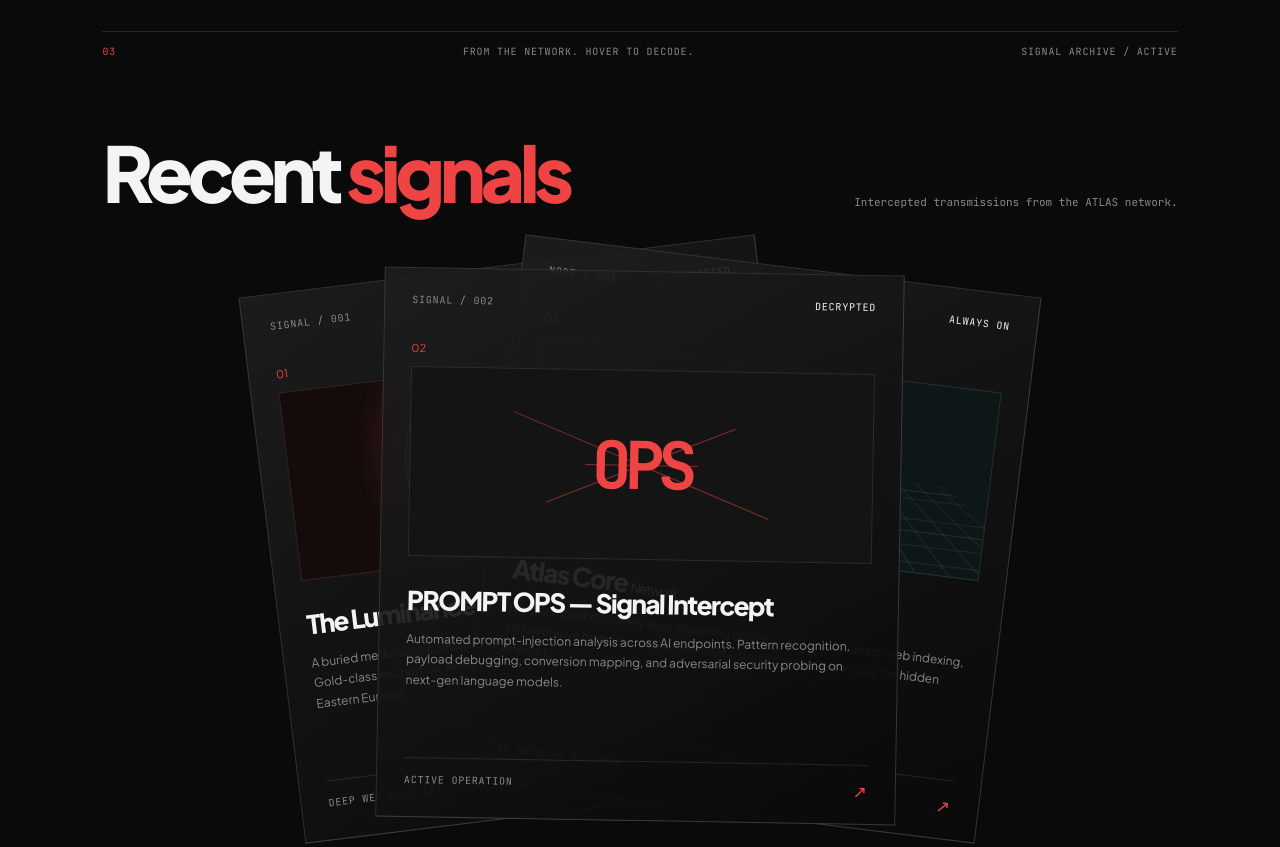
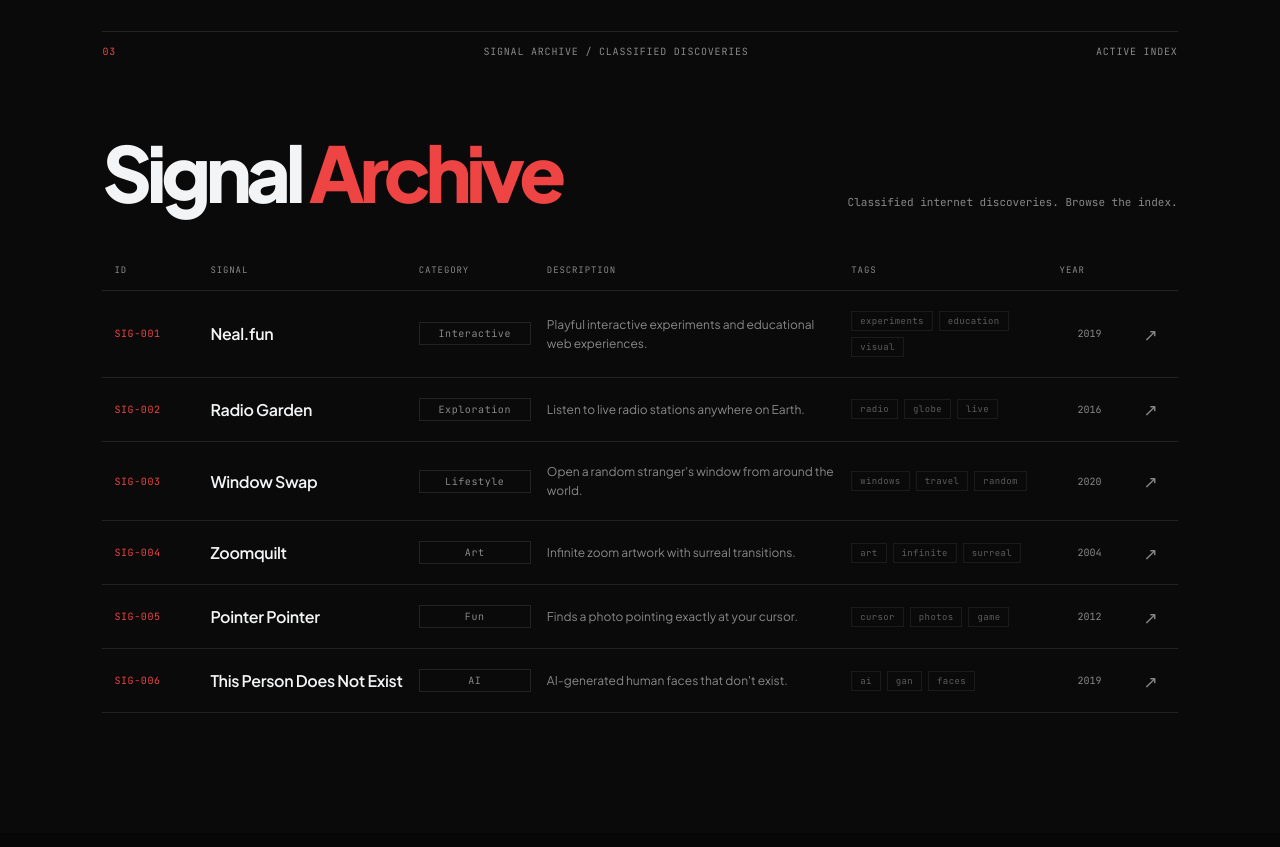
Before and after one commit to Tanushree-RD/atlas, a website built with Vite: page index.html in a window 1280 px wide. Shown: the part 1720-2567 px from the top of the page. Built offline with nearby package versions, Linux system fonts and the light colour scheme; animation ran at ten frames a second.

Commit message:
feat: replace recent signals with searchable signal archive

```diff
--- a/index.html
+++ b/index.html
@@ -98,49 +98,76 @@
       </div>
     </section>
 
-    <section class="events section-shell" id="signals">
-      <div class="section-index"><span>03</span><span>FROM THE NETWORK. HOVER TO DECODE.</span><span>SIGNAL ARCHIVE /
-          ACTIVE</span></div>
-      <div class="section-heading">
-        <h2>Recent <span>signals</span></h2>
-        <p>Intercepted transmissions from the ATLAS network.</p>
+    <section class="archive section-shell" id="signals">
+      <div class="section-index"><span>03</span><span>SIGNAL ARCHIVE / CLASSIFIED DISCOVERIES</span><span>ACTIVE INDEX</span></div>
+      <div class="archive-header">
+        <h2>Signal <span>Archive</span></h2>
+        <p>Classified internet discoveries. Browse the index.</p>
       </div>
-      <div class="card-stack-container">
-        <article class="event-card card-gala">
-          <div class="card-top"><span>SIGNAL / 001</span><span>INTERCEPTED</span></div>
-          <div class="card-number">01</div>
-          <div class="card-art art-gala"><span>GLOW</span><i></i></div>
-          <div class="card-content">
-            <h3>The Luminance Archive <small>– Recovered</small></h3>
-            <p>A buried media vault containing visual artifacts from a defunct creative network. Gold-class encryption.
-              Recovered from a decommissioned server cluster in Eastern Europe.</p>
-          </div>
-          <div class="card-footer">DEEP WEB RECOVERY <span>↗</span></div>
-        </article>
-        <article class="event-card card-prompt" id="prompt-ops">
-          <div class="card-top"><span>SIGNAL / 002</span><span>DECRYPTED</span></div>
-          <div class="card-number">02</div>
-          <div class="card-art art-prompt"><span>OPS</span><i></i><i></i><i></i></div>
-          <div class="card-content">
-            <h3>PROMPT OPS — Signal Intercept</h3>
-            <p>Automated prompt-injection analysis across AI endpoints. Pattern recognition, payload debugging,
-              conversion mapping, and adversarial security probing on next-gen language models.</p>
-          </div>
-          <div class="card-footer">ACTIVE OPERATION <span>↗</span></div>
-        </article>
-        <article class="event-card card-community">
-          <div class="card-top"><span>NODE / 003</span><span>ALWAYS ON</span></div>
-          <div class="card-number">03</div>
-          <div class="card-art art-community"><span>ATL</span>
-            <div class="grid-art"></div>
-          </div>
-          <div class="card-content">
-            <h3>Atlas Core <small>Network</small></h3>
-            <p>The persistent discovery layer powering operator-led crawls, deep-web indexing, collaborative mapping,
-              and experimental signal processing across the hidden internet.</p>
-          </div>
-          <div class="card-footer">THE NETWORK IS OPEN <span>↗</span></div>
-        </article>
+      <div class="archive-table">
+        <div class="archive-col-head">
+          <span>ID</span>
+          <span>SIGNAL</span>
+          <span>CATEGORY</span>
+          <span>DESCRIPTION</span>
+          <span>TAGS</span>
+          <span>YEAR</span>
+          <span></span>
+        </div>
+        <a href="https://neal.fun" target="_blank" rel="noreferrer" class="archive-entry">
+          <span class="arc-id">SIG-001</span>
+          <strong class="arc-name">Neal.fun</strong>
+          <span class="arc-cat">Interactive</span>
+          <span class="arc-desc">Playful interactive experiments and educational web experiences.</span>
+          <span class="arc-tags"><i>experiments</i><i>education</i><i>visual</i></span>
+          <span class="arc-year">2019</span>
+          <span class="arc-visit">↗</span>
+        </a>
+        <a href="https://radio.garden" target="_blank" rel="noreferrer" class="archive-entry">
+          <span class="arc-id">SIG-002</span>
+          <strong class="arc-name">Radio Garden</strong>
+          <span class="arc-cat">Exploration</span>
+          <span class="arc-desc">Listen to live radio stations anywhere on Earth.</span>
+          <span class="arc-tags"><i>radio</i><i>globe</i><i>live</i></span>
+          <span class="arc-year">2016</span>
+          <span class="arc-visit">↗</span>
+        </a>
+        <a href="https://www.window-swap.com" target="_blank" rel="noreferrer" class="archive-entry">
+          <span class="arc-id">SIG-003</span>
+          <strong class="arc-name">Window Swap</strong>
+          <span class="arc-cat">Lifestyle</span>
+          <span class="arc-desc">Open a random stranger's window from around the world.</span>
+          <span class="arc-tags"><i>windows</i><i>travel</i><i>random</i></span>
+          <span class="arc-year">2020</span>
+          <span class="arc-visit">↗</span>
+        </a>
+        <a href="https://zoomquilt.org" target="_blank" rel="noreferrer" class="archive-entry">
+          <span class="arc-id">SIG-004</span>
+          <strong class="arc-name">Zoomquilt</strong>
+          <span class="arc-cat">Art</span>
+          <span class="arc-desc">Infinite zoom artwork with surreal transitions.</span>
+          <span class="arc-tags"><i>art</i><i>infinite</i><i>surreal</i></span>
+          <span class="arc-year">2004</span>
+          <span class="arc-visit">↗</span>
+        </a>
+        <a href="https://pointerpointer.com" target="_blank" rel="noreferrer" class="archive-entry">
+          <span class="arc-id">SIG-005</span>
+          <strong class="arc-name">Pointer Pointer</strong>
+          <span class="arc-cat">Fun</span>
+          <span class="arc-desc">Finds a photo pointing exactly at your cursor.</span>
+          <span class="arc-tags"><i>cursor</i><i>photos</i><i>game</i></span>
+          <span class="arc-year">2012</span>
+          <span class="arc-visit">↗</span>
+        </a>
+        <a href="https://thispersondoesnotexist.com" target="_blank" rel="noreferrer" class="archive-entry">
+          <span class="arc-id">SIG-006</span>
+          <strong class="arc-name">This Person Does Not Exist</strong>
+          <span class="arc-cat">AI</span>
+          <span class="arc-desc">AI-generated human faces that don't exist.</span>
+          <span class="arc-tags"><i>ai</i><i>gan</i><i>faces</i></span>
+          <span class="arc-year">2019</span>
+          <span class="arc-visit">↗</span>
+        </a>
       </div>
     </section>
 
--- a/styles.css
+++ b/styles.css
@@ -82,8 +82,7 @@ button {
 .header-signal,
 .section-index,
 .eyebrow,
-.card-top,
-.card-footer,
+.archive-col-head,
 .signal-list-head,
 footer,
 .radar-label,
@@ -483,15 +482,13 @@ main {
     margin-top: 90px
 }
 
-.intro h2,
-.section-heading h2 {
+.intro h2 {
     font-size: clamp(44px, 6vw, 88px);
     line-height: .95;
     letter-spacing: -.07em
 }
 
-.intro h2 span,
-.section-heading h2 span {
+.intro h2 span {
     color: var(--red)
 }
 
@@ -535,203 +532,173 @@ main {
     line-height: 1.5
 }
 
-.events {
+.archive {
     max-width: none;
     background: rgba(255, 255, 255, .012)
 }
 
-.section-heading {
+.archive-header {
     display: flex;
     justify-content: space-between;
     align-items: end;
     margin: 78px 0 55px
 }
 
-.section-heading p {
+.archive-header h2 {
+    font-size: clamp(44px, 6vw, 88px);
+    line-height: .95;
+    letter-spacing: -.07em
+}
+
+.archive-header h2 span {
+    color: var(--red)
+}
+
+.archive-header p {
     font: 11px var(--mono);
     color: var(--muted)
 }
 
-.card-stack-container {
-    max-width: 1060px;
-    margin: auto;
-    min-height: 555px;
-    position: relative;
-    display: flex;
-    justify-content: center
+.archive-table {
+    max-width: 1200px;
+    margin: 0 auto
 }
 
-.event-card {
-    position: absolute;
-    width: min(75vw, 520px);
-    min-height: 550px;
-    padding: 25px 27px 21px;
-    border: 1px solid rgba(255, 255, 255, .15);
-    background: linear-gradient(150deg, rgba(30, 30, 30, .88), rgba(10, 10, 10, .96));
-    display: flex;
-    flex-direction: column;
-    transition: transform .65s cubic-bezier(.2, .8, .2, 1), filter .5s, box-shadow .5s
-}
-
-.event-card:nth-child(1) {
-    transform: translateX(-110px) rotate(-7deg);
-    z-index: 1
-}
-
-.event-card:nth-child(2) {
-    transform: translateY(7px) rotate(1deg);
-    z-index: 2
-}
-
-.event-card:nth-child(3) {
-    transform: translateX(110px) rotate(7deg);
-    z-index: 1
-}
-
-.card-stack-container:hover .event-card:nth-child(1) {
-    transform: translateX(-370px) rotate(-14deg)
-}
-
-.card-stack-container:hover .event-card:nth-child(2) {
-    transform: translateY(-18px) rotate(0)
-}
-
-.card-stack-container:hover .event-card:nth-child(3) {
-    transform: translateX(370px) rotate(14deg)
-}
-
-.event-card:hover {
-    z-index: 4 !important;
-    filter: brightness(1.2);
-    box-shadow: 0 25px 70px rgba(0, 0, 0, .7)
-}
-
-.card-top,
-.card-footer {
-    display: flex;
-    justify-content: space-between;
+.archive-col-head {
+    display: grid;
+    grid-template-columns: 80px 1.2fr .7fr 1.8fr 1.2fr 60px 30px;
+    gap: 0 16px;
+    padding: 0 12px 14px;
+    border-bottom: 1px solid var(--line);
+    font-family: var(--mono);
+    font-size: 9px;
+    letter-spacing: .1em;
     color: var(--muted)
 }
 
-.card-top span:last-child {
+.archive-entry {
+    display: grid;
+    grid-template-columns: 80px 1.2fr .7fr 1.8fr 1.2fr 60px 30px;
+    gap: 0 16px;
+    align-items: center;
+    padding: 20px 12px;
+    border-bottom: 1px solid var(--line);
+    text-decoration: none;
+    color: inherit;
+    cursor: pointer;
+    transition: background .3s, border-color .3s, box-shadow .3s;
+    position: relative
+}
+
+.archive-entry::before {
+    content: '';
+    position: absolute;
+    left: 0;
+    top: 0;
+    bottom: 0;
+    width: 2px;
+    background: var(--red);
+    opacity: 0;
+    transition: opacity .3s
+}
+
+.archive-entry:hover {
+    background: rgba(239, 68, 68, .04);
+    border-color: rgba(239, 68, 68, .18);
+    box-shadow: 0 0 40px rgba(239, 68, 68, .04)
+}
+
+.archive-entry:hover::before {
+    opacity: 1
+}
+
+.arc-id {
+    font: 10px var(--mono);
+    letter-spacing: .06em;
+    color: var(--red);
+    transition: text-shadow .3s
+}
+
+.archive-entry:hover .arc-id {
+    text-shadow: 0 0 12px rgba(239, 68, 68, .5)
+}
+
+.arc-name {
+    font-size: 16px;
+    font-weight: 600;
+    letter-spacing: -.02em;
+    transition: color .3s
+}
+
+.archive-entry:hover .arc-name {
     color: var(--white)
 }
 
-.card-number {
-    font-size: 11px;
-    color: var(--red);
-    margin: 35px 0 12px
+.arc-cat {
+    font: 10px var(--mono);
+    letter-spacing: .06em;
+    color: var(--muted);
+    border: 1px solid var(--line);
+    padding: 4px 10px;
+    text-align: center;
+    white-space: nowrap;
+    transition: border-color .3s, color .3s
 }
 
-.card-art {
-    height: 190px;
-    border: 1px solid var(--line);
-    position: relative;
-    overflow: hidden;
-    display: grid;
-    place-items: center;
-    margin-bottom: 27px
+.archive-entry:hover .arc-cat {
+    border-color: rgba(239, 68, 68, .4);
+    color: var(--white)
 }
 
-.card-art span {
-    font-size: 61px;
-    font-weight: 800;
-    letter-spacing: -.1em;
-    position: relative;
-    z-index: 1
+.arc-desc {
+    font-size: 12px;
+    line-height: 1.6;
+    color: var(--muted);
+    transition: color .3s
 }
 
-.art-gala {
-    background: radial-gradient(circle at 50% 42%, #b19446 0, #4d261e 24%, #160b0b 63%)
+.archive-entry:hover .arc-desc {
+    color: rgba(243, 244, 246, .65)
 }
 
-.art-gala i {
-    width: 230px;
-    height: 230px;
-    border: 1px solid #d9b85b;
-    border-radius: 50%;
-    position: absolute;
-    opacity: .7
+.arc-tags {
+    display: flex;
+    gap: 6px;
+    flex-wrap: wrap
 }
 
-.art-prompt {
-    background: #141414
+.arc-tags i {
+    font-style: normal;
+    font: 9px var(--mono);
+    letter-spacing: .04em;
+    color: rgba(243, 244, 246, .35);
+    border: 1px solid rgba(255, 255, 255, .07);
+    padding: 3px 8px;
+    transition: border-color .3s, color .3s
 }
 
-.art-prompt span {
-    color: var(--red);
-    font-family: var(--mono);
-    font-size: 66px
+.archive-entry:hover .arc-tags i {
+    border-color: rgba(239, 68, 68, .25);
+    color: rgba(243, 244, 246, .6)
 }
 
-.art-prompt i {
-    position: absolute;
-    width: 60%;
-    height: 1px;
-    background: var(--red);
-    transform: rotate(22deg);
-    opacity: .5
+.arc-year {
+    font: 10px var(--mono);
+    color: var(--muted);
+    text-align: center
 }
 
-.art-prompt i:nth-child(2) {
-    transform: rotate(-22deg);
-    width: 44%
+.arc-visit {
+    font-size: 17px;
+    color: var(--muted);
+    transition: color .3s, transform .3s;
+    display: inline-block;
+    text-align: center
 }
 
-.art-prompt i:nth-child(3) {
-    transform: rotate(90deg);
-    height: 60%;
-    width: 1px
-}
-
-.art-community {
-    background: #0e1717
-}
-
-.art-community span {
-    color: #a8dddd;
-    font-family: var(--mono)
-}
-
-.grid-art {
-    position: absolute;
-    inset: 0;
-    background-image: linear-gradient(rgba(150, 220, 220, .12) 1px, transparent 1px), linear-gradient(90deg, rgba(150, 220, 220, .12) 1px, transparent 1px);
-    background-size: 25px 25px;
-    transform: perspective(300px) rotateX(55deg) scale(1.4);
-    transform-origin: center bottom
-}
-
-.card-content {
-    flex: 1
-}
-
-.card-content h3 {
-    font-size: 26px;
-    letter-spacing: -.06em;
-    margin-bottom: 13px
-}
-
-.card-content h3 small {
-    font-size: 14px;
-    font-weight: 400
-}
-
-.card-content p {
-    font-size: 12px;
-    line-height: 1.7;
-    color: var(--muted)
-}
-
-.card-footer {
-    border-top: 1px solid var(--line);
-    padding-top: 15px;
-    margin-top: 18px
-}
-
-.card-footer span {
+.archive-entry:hover .arc-visit {
     color: var(--red);
-    font-size: 17px
+    transform: translate(2px, -2px)
 }
 
 .featured-grid {
@@ -1038,38 +1005,34 @@ footer b {
         font-size: 60px
     }
 
-    .section-heading {
+    .archive-header {
         display: block;
         margin: 60px 0 35px
     }
 
-    .section-heading p {
+    .archive-header p {
         margin-top: 20px
     }
 
-    .card-stack-container {
-        min-height: 1500px;
-        display: block
+    .archive-col-head {
+        display: none
     }
 
-    .event-card {
-        position: relative;
-        width: 100%;
-        min-height: 440px;
-        margin: 0 auto 25px;
-        transform: none !important
+    .archive-entry {
+        grid-template-columns: 60px 1fr auto;
+        grid-template-rows: auto auto;
+        gap: 4px 12px;
+        padding: 16px 8px
     }
 
-    .card-stack-container:hover .event-card {
-        transform: none !important
+    .arc-desc {
+        grid-column: 1 / -1;
+        font-size: 11px
     }
 
-    .card-art {
-        height: 150px
-    }
-
-    .card-content h3 {
-        font-size: 23px
+    .arc-tags,
+    .arc-year {
+        display: none
     }
 
     .signal-row {
```
